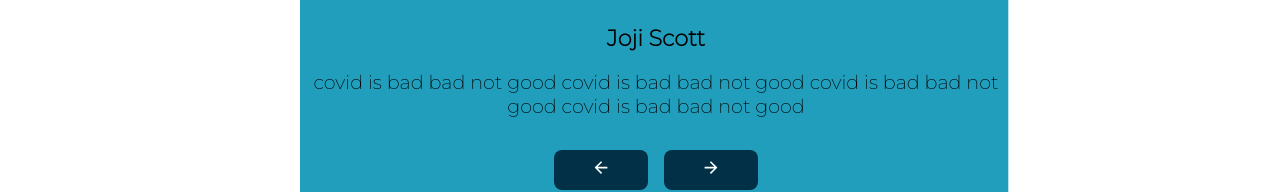
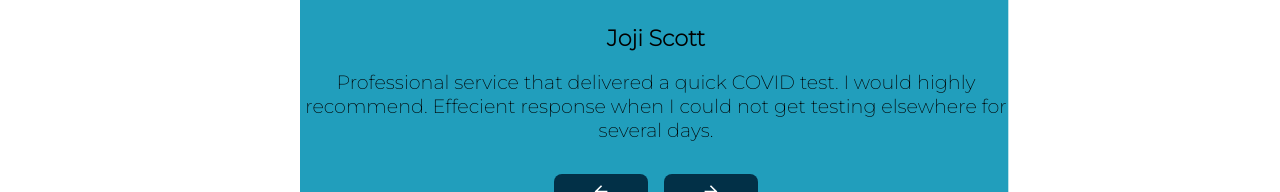
Before and after one commit to Danfirech/covid-landingpage, a Next.js app: page / in a window 1280 px wide. Shown: the part 2338-2530 px from the top of the page. Built offline with nearby package versions, Linux system fonts and the light colour scheme.

Commit message:
changed reviews

```diff
--- a/assets/data/reviews.js
+++ b/assets/data/reviews.js
@@ -4,21 +4,21 @@ const reviews = [
     name: 'Joji Scott',
     title: 'CEO',
     org: 'WEB CIFAR',
-    desc: 'covid is bad bad not good covid is bad bad not good covid is bad bad not good covid is bad bad not good',
+    desc: 'Professional service that delivered a quick COVID test. I would highly recommend. Effecient response when I could not get testing elsewhere for several days.',
   },
   {
     id: 2,
     name: 'Clay Beezhold',
     title: 'Co-founder',
     org: 'Kreetive',
-    desc: 'Really amazing communication skills. Always understand what I am trying to achieve. Also, his work is really amazing. Do really high-quality work.',
+    desc: 'Really amazing communication skills. They do really high-quality work.',
   },
   {
     id: 3,
     name: 'Allie Prins',
     title: 'Marketing Head',
     org: 'Eleven Dawn',
-    desc: 'Really hard-working person. Deliver the work as promised. Planning to work more with this person.',
+    desc: 'Excellent service! The test swab taker was a total professional.',
   },
 ];
 export default reviews;
```
